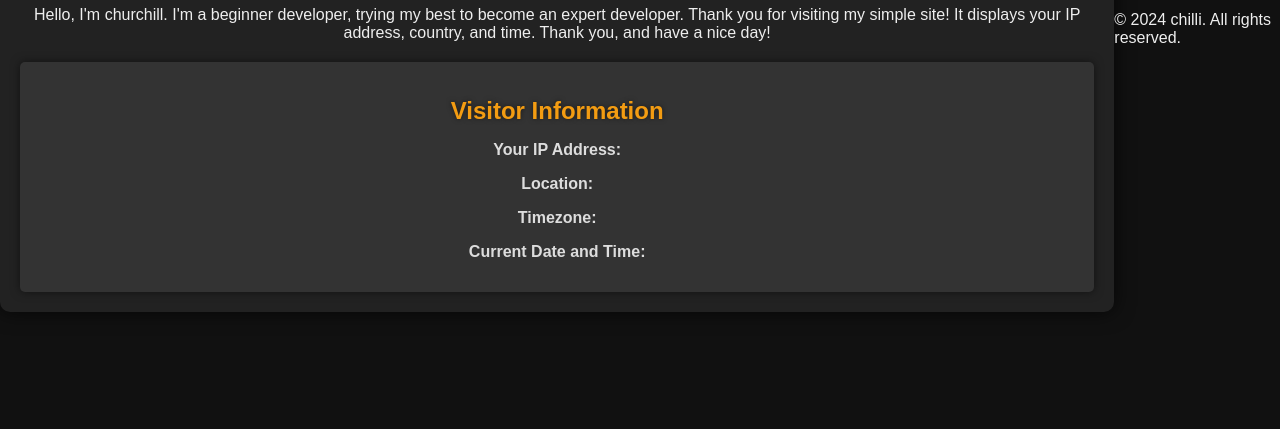
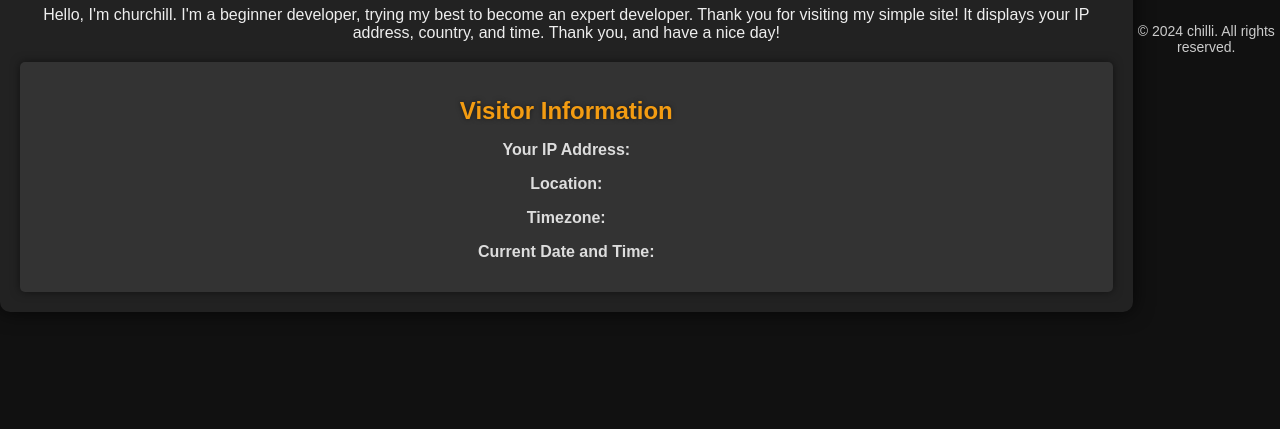
Before and after one commit to Jaybohol23/Pasayloako, a plain HTML site: page index.html in a window 1280 px wide. Shown: the part 371-800 px from the top of the page. Drawn offline with Linux system fonts and the light colour scheme; no server answers.

Commit message:
Update style.css

```diff
--- a/style.css
+++ b/style.css
@@ -96,6 +96,13 @@ h1#username {
     color: #f39c12;
 }
 
+.footer {
+    text-align: center;
+    margin-top: 20px;
+    color: #ccc;
+    font-size: 14px;
+}
+
 @keyframes glow {
     0% {
         box-shadow: 0 0 10px rgba(0, 0, 255, 0.5);
```
